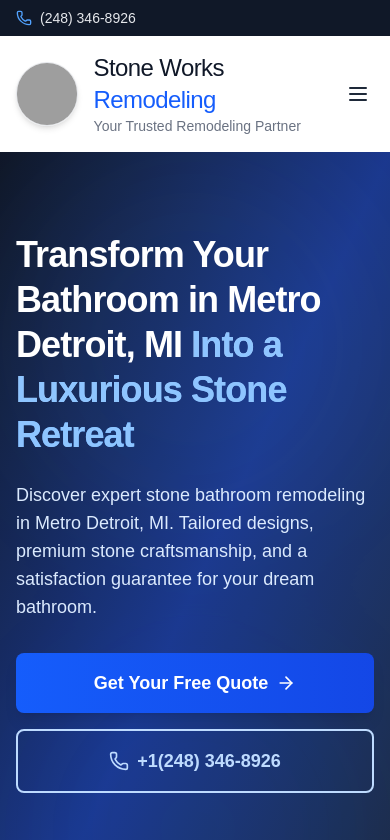
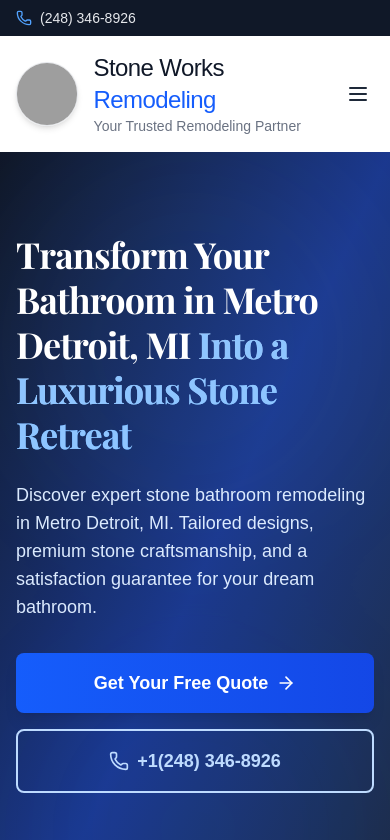
Before and after one commit to ujjwal002/bathroom_buisness, a Next.js app: page / in a window 390 px wide. Shown: the top 840 px of the page. Built offline with nearby package versions, Linux system fonts and the light colour scheme; grey boxes are pictures that could not be loaded.

Commit message:
again push back the changes

```diff
--- a/app/components/Home.tsx
+++ b/app/components/Home.tsx
@@ -469,7 +469,7 @@ export default function HomePage() {
               >
                 <h1
                   id="hero-heading"
-                  className="text-4xl md:text-5xl lg:text-6xl font-extrabold leading-tight mb-6 tracking-tight"
+                  className="text-4xl md:text-5xl lg:text-6xl font-extrabold leading-tight mb-6 tracking-tight font-['Playfair_Display']"
                 >
                   Transform Your Bathroom in Metro Detroit, MI <br className="hidden md:block" />
                   <span className="text-blue-300 bg-clip-text bg-gradient-to-r from-blue-200 to-blue-400">
--- a/app/layout.tsx
+++ b/app/layout.tsx
@@ -29,7 +29,16 @@ export default function RootLayout({
 }>) {
   return (
     <html lang="en">
-
+      <head>
+        {/* Preload Playfair font */}
+        <link
+          rel="preload"
+          href="/fonts/PlayfairDisplay-Bold.woff2"
+          as="font"
+          type="font/woff2"
+          crossOrigin="anonymous"
+        />
+      </head>
       <body
         className={`${geistSans.variable} ${geistMono.variable} antialiased`}
       >
```
